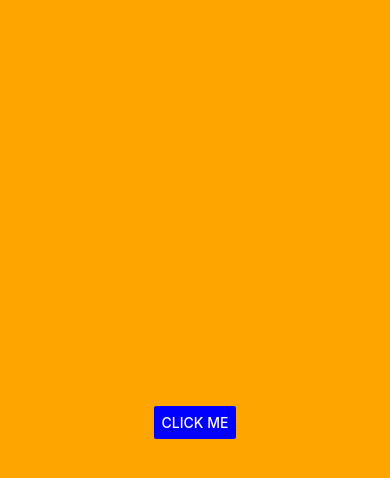
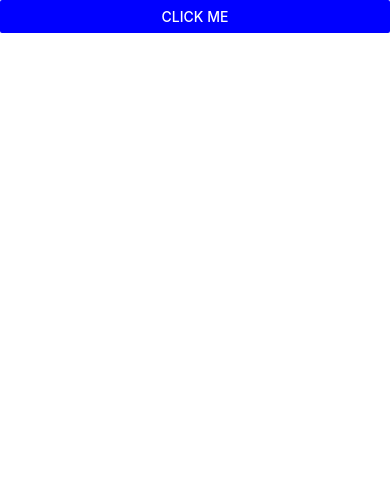
Before and after one commit to Yogue1997/New-Learning, a React Native app in the folder react-native/selfTeaching/: screen / in a window 390 px wide. Shown: the top 478 px of the page. Built offline with nearby package versions, Linux system fonts and the light colour scheme.

Commit message:
StatusBar and Platform very very very important

```diff
--- a/react-native/selfTeaching/App.js
+++ b/react-native/selfTeaching/App.js
@@ -1,10 +1,9 @@
-import { StatusBar } from 'expo-status-bar';
-import { StyleSheet, SafeAreaView, Alert, Button} from 'react-native';
+import { StyleSheet, SafeAreaView, Button, StatusBar, Platform} from 'react-native';
 
 export default function App() {
   const handlePress = () => console.log("Text cliked");
   return (
-    <SafeAreaView style={[styles.container, containerStyle]}>
+    <SafeAreaView style={styles.container}>
       <Button
         color="blue"
         title='click me'
@@ -14,13 +13,10 @@ export default function App() {
   );
 }
 
-const containerStyle = { backgroundColor: "orange" };
-
 const styles = StyleSheet.create({
   container: {
     flex: 1,
     backgroundColor: '#fff',
-    justifyContent: 'center',
-    alignItems: 'center'
+    paddingTop: Platform.OS === "android" ? StatusBar.currentHeight : 0,
   },
 });
```
